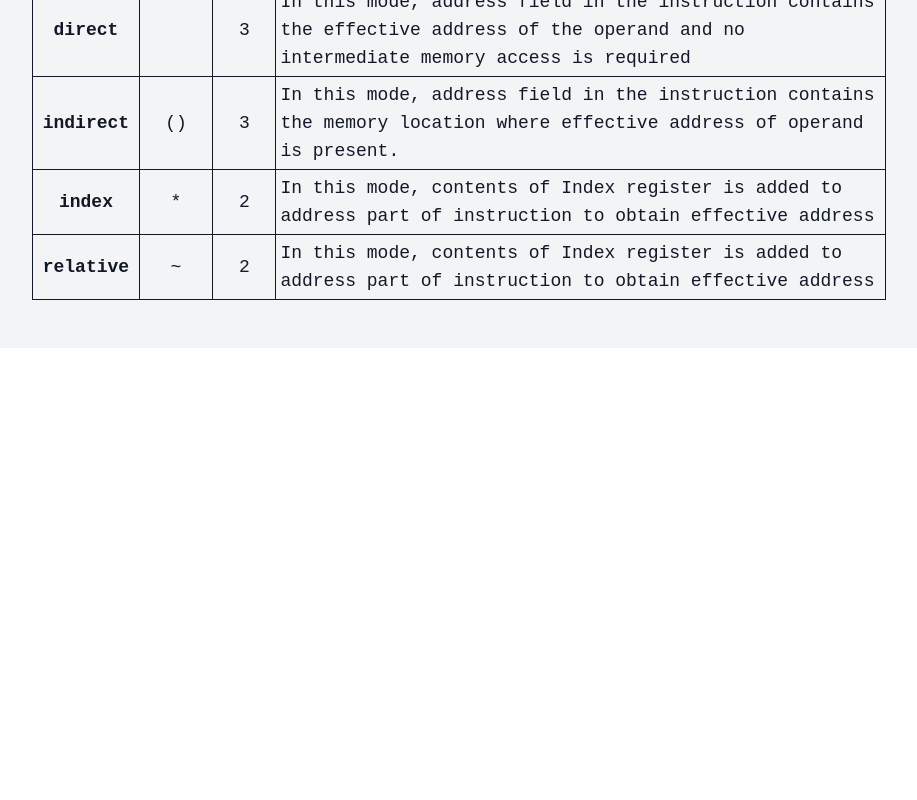
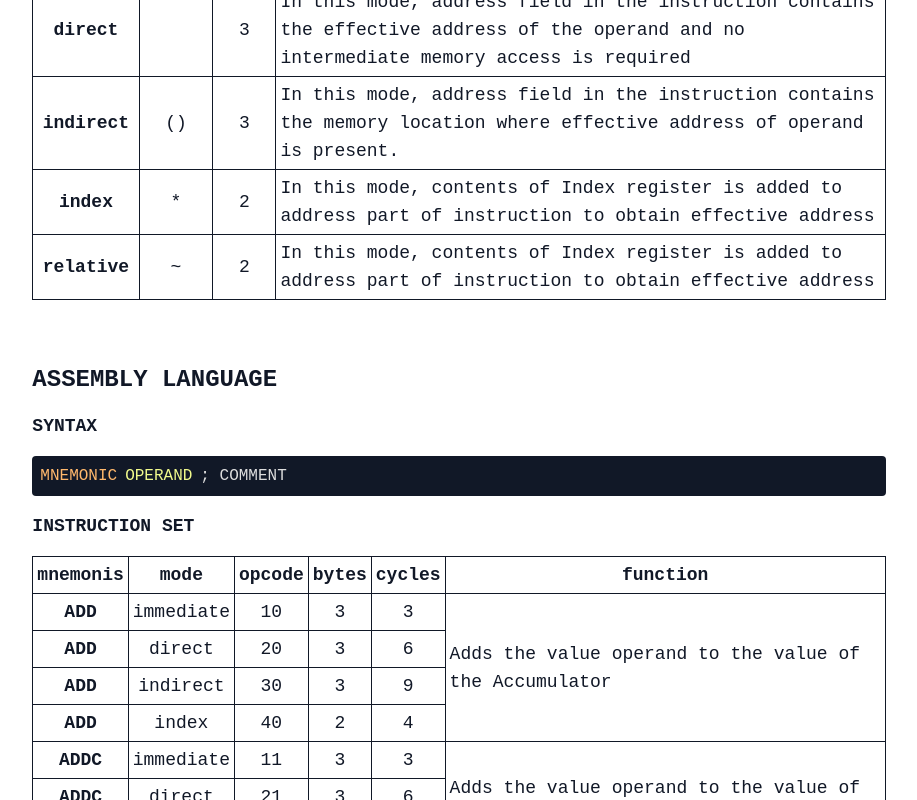
Before and after one commit to bennaaym/bsm206-vm, a React (Create React App) app in the folder client/: page /documentation in a window 1280 px wide. Shown: the part 1437-2237 px from the top of the page, without its empty margins (181-1098 px from the left). Before the commit the page ends 1785 px from the top, so only its background shows below. Built offline with nearby package versions, Linux system fonts and the light colour scheme; no server answers.

Commit message:
client : assembly language section added to documentation

```diff
--- a/client/src/assembly/documentation/instructions.json
+++ b/client/src/assembly/documentation/instructions.json
@@ -183,7 +183,7 @@
         },
         "MUL":
         {
-            "function":"Multiplies the Low Byte of the Accumulator with The Low byte of the operand (8bits multiplication)",
+            "function":"Multiplies the Low bytes of the Accumulator with The Low bytes of the operand (8bits multiplication)",
             "modes":
             {
                 "immediate" :{"opcode":"95","bytes":"3","cycles":"3"},
@@ -244,82 +244,82 @@
 
         "BRA":
         {
-            "function":"Unconditional branching  to address, uses the byte after the opcode to calculate the effective address",
+            "function":"Unconditional branching  to address, uses the bytes after the opcode to calculate the effective address",
             "modes":
             {
-                "relative" :{"opcode":"50","byte":"2","cycle":"1"}
+                "relative" :{"opcode":"50","bytes":"2","cycles":"1"}
             }
         },
         "BCC":
         {
-            "function":"Conditional Branching  to address if C = 0, uses the byte after the opcode to calculate the effective address",
+            "function":"Conditional Branching  to address if C = 0, uses the bytes after the opcode to calculate the effective address",
             "modes":
             {
-                "relative" :{"opcode":"51","byte":"2","cycle":"1"}
+                "relative" :{"opcode":"51","bytes":"2","cycles":"1"}
             }
         },
         "BCS":
         {
-            "function":"Conditional Branching  to address if C == 1, uses the byte after the opcode to calculate the effective address",
+            "function":"Conditional Branching  to address if C == 1, uses the bytes after the opcode to calculate the effective address",
             "modes":
             {
-                "relative" :{"opcode":"52","byte":"2","cycle":"1"}
+                "relative" :{"opcode":"52","bytes":"2","cycles":"1"}
             }
         },
         "BZR":
         {
-            "function":"Conditional Branching  to address if Z == 1, uses the byte after the opcode to calculate the effective address",
+            "function":"Conditional Branching  to address if Z == 1, uses the bytes after the opcode to calculate the effective address",
             "modes":
             {
-                "relative" :{"opcode":"53","byte":"2","cycle":"1"}
+                "relative" :{"opcode":"53","bytes":"2","cycles":"1"}
             }
         },
         "BMI":
         {
-            "function":"Conditional Branching  to address if N == 1, uses the byte after the opcode to calculate the effective address",
+            "function":"Conditional Branching  to address if N == 1, uses the bytes after the opcode to calculate the effective address",
             "modes":
             {
-                "relative" :{"opcode":"5A","byte":"2","cycle":"1"}
+                "relative" :{"opcode":"5A","bytes":"2","cycles":"1"}
             }
         },
         "BNE":
         {
-            "function":"Conditional Branching  to address if Z == 0, uses the byte after the opcode to calculate the effective address",
+            "function":"Conditional Branching  to address if Z == 0, uses the bytes after the opcode to calculate the effective address",
             "modes":
             {
-                "relative" :{"opcode":"5B","byte":"2","cycle":"1"}
+                "relative" :{"opcode":"5B","bytes":"2","cycles":"1"}
             }
         },
         "BVC":
         {
-            "function":"Conditional Branching  to address if V == 0, uses the byte after the opcode to calculate the effective address",
+            "function":"Conditional Branching  to address if V == 0, uses the bytes after the opcode to calculate the effective address",
             "modes":
             {
-                "relative" :{"opcode":"5C","byte":"2","cycle":"1"}
+                "relative" :{"opcode":"5C","bytes":"2","cycles":"1"}
             }
         },
         "BVS":
         {
-            "function":"Conditional Branching  to address if V == 1, uses the byte after the opcode to calculate the effective address",
+            "function":"Conditional Branching  to address if V == 1, uses the bytes after the opcode to calculate the effective address",
             "modes":
             {
-                "relative" :{"opcode":"5D","byte":"2","cycle":"1"}
+                "relative" :{"opcode":"5D","bytes":"2","cycles":"1"}
             }
         },
         "BPL":
         {
-            "function":"Conditional Branching  to address if N == 0, uses the byte after the opcode to calculate the effective address",
+            "function":"Conditional Branching  to address if N == 0, uses the bytes after the opcode to calculate the effective address",
             "modes":
             {
-                "relative" :{"opcode":"5E","byte":"2","cycle":"1"}
+                "relative" :{"opcode":"5E","bytes":"2","cycles":"1"}
             }
         },
         "BSR":
         {
-            "function":"Unconditional branching to subroutine, uses the byte after the opcode to calculate the effective address",
+            "function":"Unconditional branching to subroutine, uses the bytes after the opcode to calculate the effective address",
             "modes":
             {
-                "relative" :{"opcode":"5F","byte":"2","cycle":"1"}
+                "relative" :{"opcode":"5F","bytes":"2","cycles":"1"}
             }
         },
         "RTS":
@@ -327,23 +327,23 @@
             "function":"Returns from subroutine",
             "modes":
             {
-                "inherent" :{"opcode":"8A","byte":"1","cycle":"4"}
+                "inherent" :{"opcode":"8A","bytes":"1","cycles":"4"}
             }
         },
         "JMP":
         {
-            "function":"Unconditional jump to address, uses the byte after the opcode to calculate the effective address",
+            "function":"Unconditional jump to address, uses the bytes after the opcode to calculate the effective address",
             "modes":
             {
-                "index" :{"opcode":"4C","byte":"2","cycle":"1"}
+                "index" :{"opcode":"4C","bytes":"2","cycles":"1"}
             }
         },
         "JSR":
         {
-            "function":"Unconditional jump to subroutine, uses the byte after the opcode to calculate the effective address",
+            "function":"Unconditional jump to subroutine, uses the bytes after the opcode to calculate the effective address",
             "modes":
             {
-                "index" :{"opcode":"4D","byte":"2","cycle":"6"}
+                "index" :{"opcode":"4D","bytes":"2","cycles":"6"}
             }
         },
         "NOP":
@@ -351,7 +351,7 @@
             "function":"No opeation",
             "modes":
             {
-                "inherent" :{"opcode":"89","byte":"1","cycle":"1"}
+                "inherent" :{"opcode":"89","bytes":"1","cycles":"1"}
             }
         },
         "HLT":
@@ -359,7 +359,7 @@
             "function":"Halt the microprocessor",
             "modes":
             {
-                "inherent" :{"opcode":"0E","byte":"1","cycle":"1"}
+                "inherent" :{"opcode":"0E","bytes":"1","cycles":"1"}
             }
         },
         "CLC":
@@ -367,7 +367,7 @@
             "function":"Sets the carry flag to 0",
             "modes":
             {
-                "inherent" :{"opcode":"83","byte":"1","cycle":"1"}
+                "inherent" :{"opcode":"83","bytes":"1","cycles":"1"}
             }
         },
         "CLI":
@@ -375,7 +375,7 @@
             "function":"Sets the interrupt flag to 0",
             "modes":
             {
-                "inherent" :{"opcode":"84","byte":"1","cycle":"1"}
+                "inherent" :{"opcode":"84","bytes":"1","cycles":"1"}
             }
         },
         "CLV":
@@ -383,7 +383,7 @@
             "function":"Sets the overflow flag to 0",
             "modes":
             {
-                "inherent" :{"opcode":"85","byte":"1","cycle":"1"}
+                "inherent" :{"opcode":"85","bytes":"1","cycles":"1"}
             }
         },
         "STC":
@@ -391,7 +391,7 @@
             "function":"Sets the carry flag to 1",
             "modes":
             {
-                "inherent" :{"opcode":"86","byte":"1","cycle":"1"}
+                "inherent" :{"opcode":"86","bytes":"1","cycles":"1"}
             }
         },
         "STI":
@@ -399,7 +399,7 @@
             "function":"Sets the interrupt flag to 1",
             "modes":
             {
-                "inherent" :{"opcode":"87","byte":"1","cycle":"1"}
+                "inherent" :{"opcode":"87","bytes":"1","cycles":"1"}
             }
         },
         "STV":
@@ -407,7 +407,7 @@
             "function":"Sets the overflow flag to 1",
             "modes":
             {
-                "inherent" :{"opcode":"88","byte":"1","cycle":"1"}
+                "inherent" :{"opcode":"88","bytes":"1","cycles":"1"}
             }
         }
     }
--- a/client/src/assets/css/documentation.module.css
+++ b/client/src/assets/css/documentation.module.css
@@ -2,12 +2,12 @@
 {
     .table
     {
-        @apply table-auto border-collapse border text-left text-xs sm:text-sm md:text-base lg:text-lg
+        @apply table-auto border-collapse border text-center text-xs sm:text-sm md:text-base lg:text-lg
     }
 
     .table tr,th,td
     {
-        @apply border  p-1 text-center
+        @apply border  p-1
     }
 
     .table > tbody > tr > td:first-child
@@ -17,6 +17,11 @@
     .table > tbody > tr > td:last-child
     {
         @apply text-left
+    }
+
+    .table > tbody > tr > td.before-last
+    {
+        @apply text-center
     }
 
     .section-wrapper
--- a/client/src/assets/css/nav.module.css
+++ b/client/src/assets/css/nav.module.css
@@ -2,7 +2,7 @@
 {
     .nav
     {
-        @apply w-full h-full flex justify-between items-center px-6 py-4  font-medium
+        @apply w-full h-full flex justify-between items-center px-6 py-4  text-lg font-medium
     }
 
     .nav-light
@@ -33,12 +33,12 @@
 
     .side-bar-overlay
     {
-        @apply absolute top-0 left-0 h-screen w-full  bg-dark-background-100 bg-opacity-25 md:hidden
+        @apply absolute z-50 top-0 left-0 h-screen w-full  bg-dark-background-100 bg-opacity-25 md:hidden
     }
 
     .side-bar
     {
-        @apply absolute z-40 top-0 left-0 h-screen w-8/12  px-2 py-4 transition ease-in-out transform
+        @apply absolute z-50 top-0 left-0 h-screen w-8/12  px-2 py-4 transition ease-in-out transform
     }
 
     .side-bar-light
--- /dev/null
+++ b/client/src/components/documentation/AsmLanguage.tsx
@@ -0,0 +1,31 @@
+import styles from "../../assets/css/documentation.module.css";
+import InstructionsTable from "./InstructionsTable";
+
+const AsmLanguage = () =>
+{
+    return(
+        <>
+            <section className={styles['section-wrapper']}>
+                <h1>assembly language</h1>
+                <section>
+                    <h4>syntax</h4>
+                    <div className="my-2 space-x-2 uppercase bg-dark-background-200 rounded p-2">
+                        <span className="text-dark-keyword">mnemonic</span>
+                        <span className="text-dark-number">operand</span>
+                        <span className ="text-dark-comment">; comment</span>
+                    </div>
+                </section>
+
+                <section>
+                    <h4>instruction set</h4>
+                    <div>
+                        <InstructionsTable/>
+                    </div>
+                </section>
+
+            </section>
+        </>
+    )
+}
+
+export default AsmLanguage;
--- a/client/src/components/documentation/InstructionsTable.tsx
+++ b/client/src/components/documentation/InstructionsTable.tsx
@@ -1,5 +1,5 @@
 import {instructions} from "../../assembly/documentation/instructions.json";
-
+import styles from "../../assets/css/documentation.module.css";
 const arr :{
     [instruction:string]:{
         function:string,
@@ -7,11 +7,49 @@ const arr :{
     }
 } = instructions;
 
+const headers = ['mnemonis','mode','opcode','bytes','cycles','function'];
+
 const InstructionsTable = () =>
 {
        return(
         <>
+            <table className={styles.table}>
+                <thead>
+                    <tr>
+                       {
+                           headers.map(head=><th key={head}>{head}</th>)
+                       }
+                    </tr>
+                </thead>
+                <tbody>
+                   {
+                       Object.keys(arr).map(instruction=>{
+                            const modes =  Object.keys(arr[instruction].modes)
+                            return (
+                                modes.map((mode,index)=>{
+                                return(
+                                    <tr key={index}>
+                                        <td>{instruction}</td>
+                                        <td>{mode}</td>
+                                        <td>{arr[instruction].modes[mode].opcode}</td>
+                                        <td>{arr[instruction].modes[mode].bytes}</td>
+                                        <td className={styles['before-last']}>
+                                            {arr[instruction].modes[mode].cycles}
+                                        </td>
+                                        {
+                                            (index === 0)&&
+                                            <td rowSpan={modes.length}>
+                                                {arr[instruction].function}
+                                            </td>
+                                        }
+                                    </tr>
+                                )
+                            }))
 
+                       })
+                   }
+                </tbody>
+            </table>
         </>
     )
 }
--- a/client/src/pages/Documentation.tsx
+++ b/client/src/pages/Documentation.tsx
@@ -1,6 +1,6 @@
 import AdrModes from "../components/documentation/AdrModes";
 import Architecture from "../components/documentation/Architecture";
-import InstructionsTable from "../components/documentation/InstructionsTable";
+import AsmLanguage from "../components/documentation/AsmLanguage";
 import { useTheme } from "../contexts/ThemeContextProvider";
 
 const Documentation = () =>
@@ -8,11 +8,11 @@ const Documentation = () =>
     const {isLight} = useTheme()
     return(
         <>
-            <div className={`flex  w-full items-center justify-center py-12 ${isLight?'text-light-text-300 bg-light-background-400':'text-dark-text-300 bg-dark-background-200'} `}>
+            <div className={`flex  w-full items-center justify-center py-12 ${isLight?'text-light-text-300 ':'text-dark-text-300 bg-dark-background-300'} `}>
                 <div className="w-8/12 space-y-16">
                     <Architecture/>
                     <AdrModes/>
-                    <InstructionsTable/>
+                    <AsmLanguage/>
                 </div>
             </div>
         </>
--- a/client/tailwind.config.js
+++ b/client/tailwind.config.js
@@ -34,7 +34,7 @@ module.exports = {
 
         },
         text:{
-          300:'#FFF'
+          300:'#E5E7EB'
         },
         accent:'#3B82F6',
 
```
